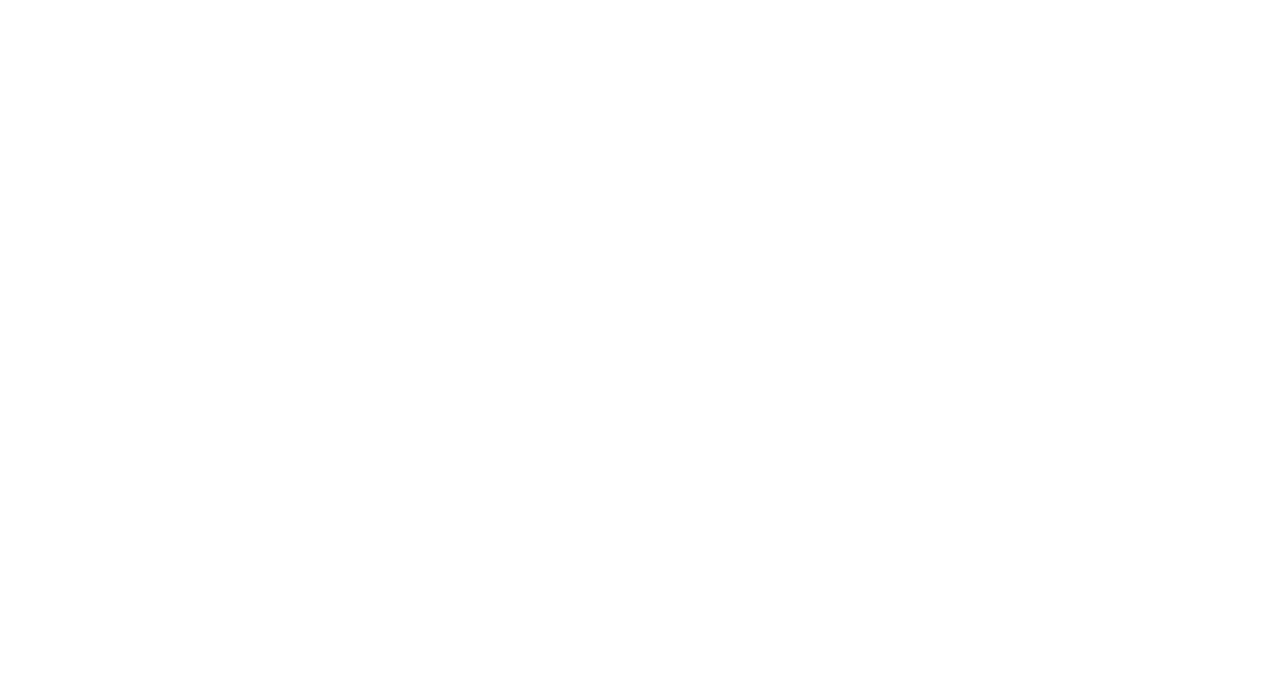
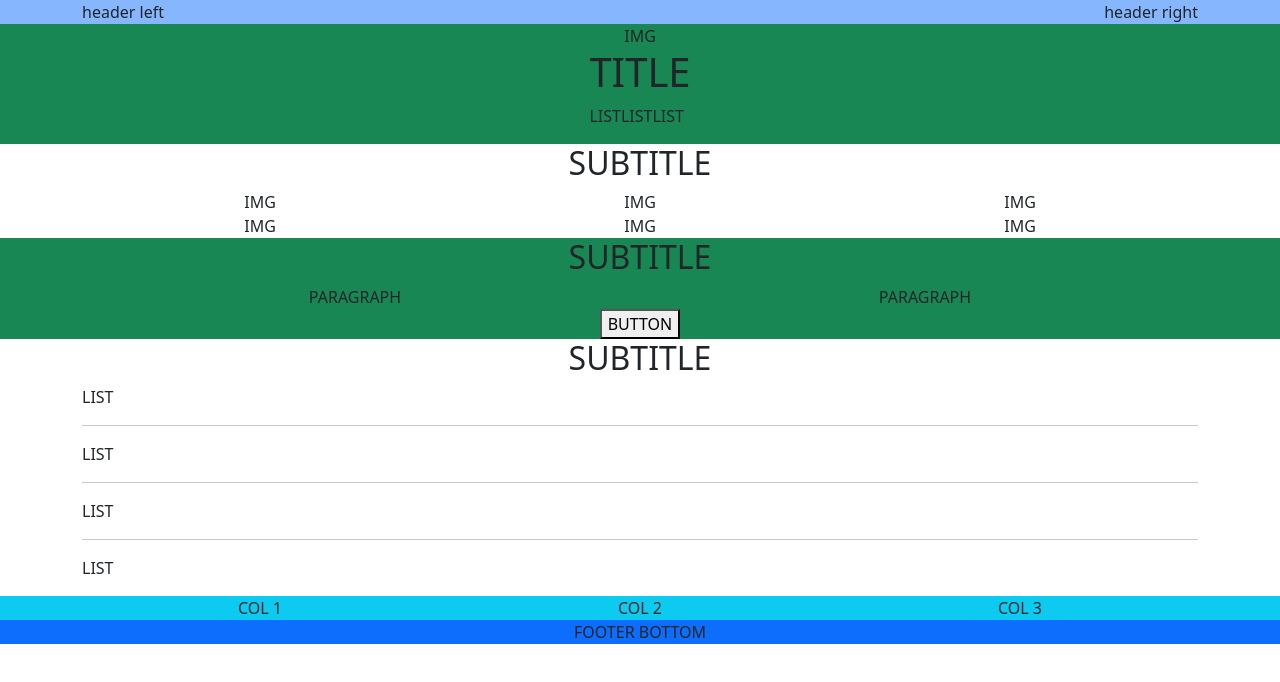
Before and after one commit to janeloraineflores/html-css-bootstrap-freelancer, a plain HTML site: page index.html in a window 1280 px wide. Drawn offline with nearby package versions, Linux system fonts and the light colour scheme.

Commit message:
Aggiunta struttura base

```diff
--- a/index.html
+++ b/index.html
@@ -7,11 +7,204 @@
         <title>Bootstrap Freelancer</title>
         <link href="https://cdn.jsdelivr.net/npm/bootstrap@5.3.0/dist/css/bootstrap.min.css" rel="stylesheet" integrity="sha384-9ndCyUaIbzAi2FUVXJi0CjmCapSmO7SnpJef0486qhLnuZ2cdeRhO02iuK6FUUVM" crossorigin="anonymous">
 
+
         <!-- CSS -->
         <link rel="stylesheet" href="css/style.css">
     </head>
 
     <body>
 
+        <!-- HEADER -->
+        <header class="bg-primary bg-opacity-50">
+
+            <div class="container d-flex justify-content-between">
+
+                <div>
+                    header left
+                </div>
+
+                <div>
+                    header right
+                </div>
+
+            </div>
+
+        </header>
+
+        <!-- MAIN -->
+        <main>
+
+            <!-- main section 1-->
+            <section class="section-1 bg-success">
+
+                <div class="container d-flex justify-content-center">
+
+                    <div class="text-center">
+
+                        <div>
+                            IMG
+                        </div>
+                        <h1>
+                            TITLE
+                        </h1>
+                        <ul class="list-unstyled d-flex">
+                            <li>
+                                LIST
+                            </li>
+                            <li>
+                                LIST
+                            </li>
+                            <li>
+                                LIST
+                            </li>
+                        </ul>
+
+                    </div>
+
+                </div>
+
+            </section>
+
+            <!-- main section 2-->
+            <section class="section-2">
+
+                <div class="container text-center">
+
+                    <h2>
+                        SUBTITLE
+                    </h2>
+
+                    <div class="row">
+
+                        <div class="col">
+                           IMG
+                        </div>
+                        <div class="col">
+                            IMG
+                        </div>
+                         <div class="col">
+                            IMG
+                        </div>
+
+                    </div>
+
+                    <div class="row">
+
+                        <div class="col">
+                           IMG
+                        </div>
+                        <div class="col">
+                            IMG
+                        </div>
+                         <div class="col">
+                            IMG
+                        </div>
+
+                    </div>
+
+                </div>
+
+            </section>
+
+            <!-- main section 3-->
+            <section class="bg-success">
+
+                <div class="container text-center">
+
+                    <h2>
+                        SUBTITLE
+                    </h2>
+
+                    <div class="row">
+
+                        <div class="col">
+                            PARAGRAPH
+                        </div>
+
+                        <div class="col">
+                            PARAGRAPH
+                        </div>
+
+                    </div>
+
+                    <button>
+                        BUTTON
+                    </button>
+
+                </div>
+
+            </section>
+
+            <!-- main section 4-->
+            <section>
+
+                <div class="container">
+
+                    <h2 class="text-center">
+                        SUBTITLE
+                    </h2>
+
+                    <ul class="list-unstyled">
+                        <li>
+                            LIST
+                        </li>
+                        <hr>
+                        <li>
+                            LIST
+                        </li>
+                        <hr>
+                        <li>
+                            LIST
+                        </li>
+                        <hr>
+                        <li>
+                            LIST
+                        </li>
+                    </ul>
+
+                </div>
+
+            </section>
+
+        </main>
+
+        <!-- FOOTER -->
+        <footer>
+
+            <!-- footer top -->
+            <section class="bg-info">
+
+                <div class="container text-center">
+
+                    <div class="row">
+
+                        <div class="col">
+                            COL 1
+                        </div>
+                        <div class="col">
+                            COL 2
+                        </div>
+                        <div class="col">
+                            COL 3
+                        </div>
+
+                    </div>
+
+                </div>
+
+            </section>
+
+            <!-- footer bottom -->
+            <section class="bg-primary">
+
+                <div class="container text-center">
+                    FOOTER BOTTOM
+                </div>
+
+            </section>
+
+        </footer>
+
     </body>
+
 </html>
```
